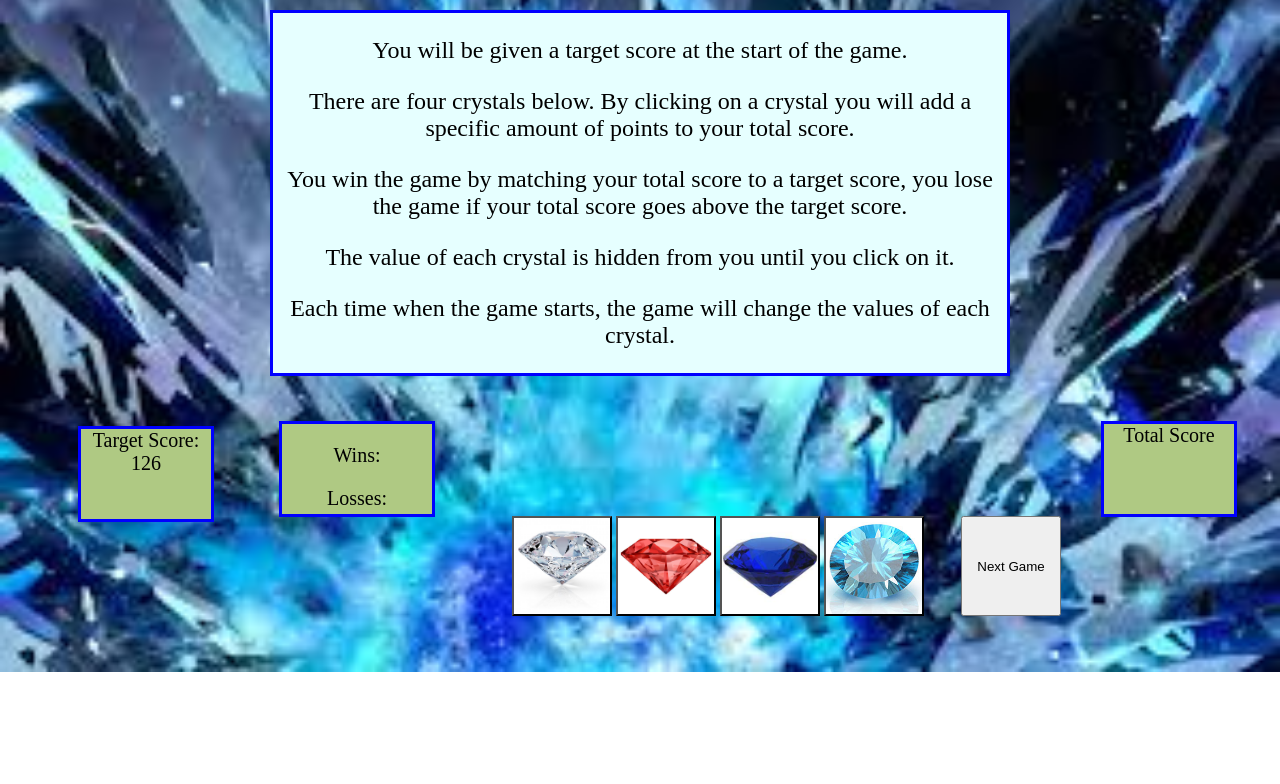
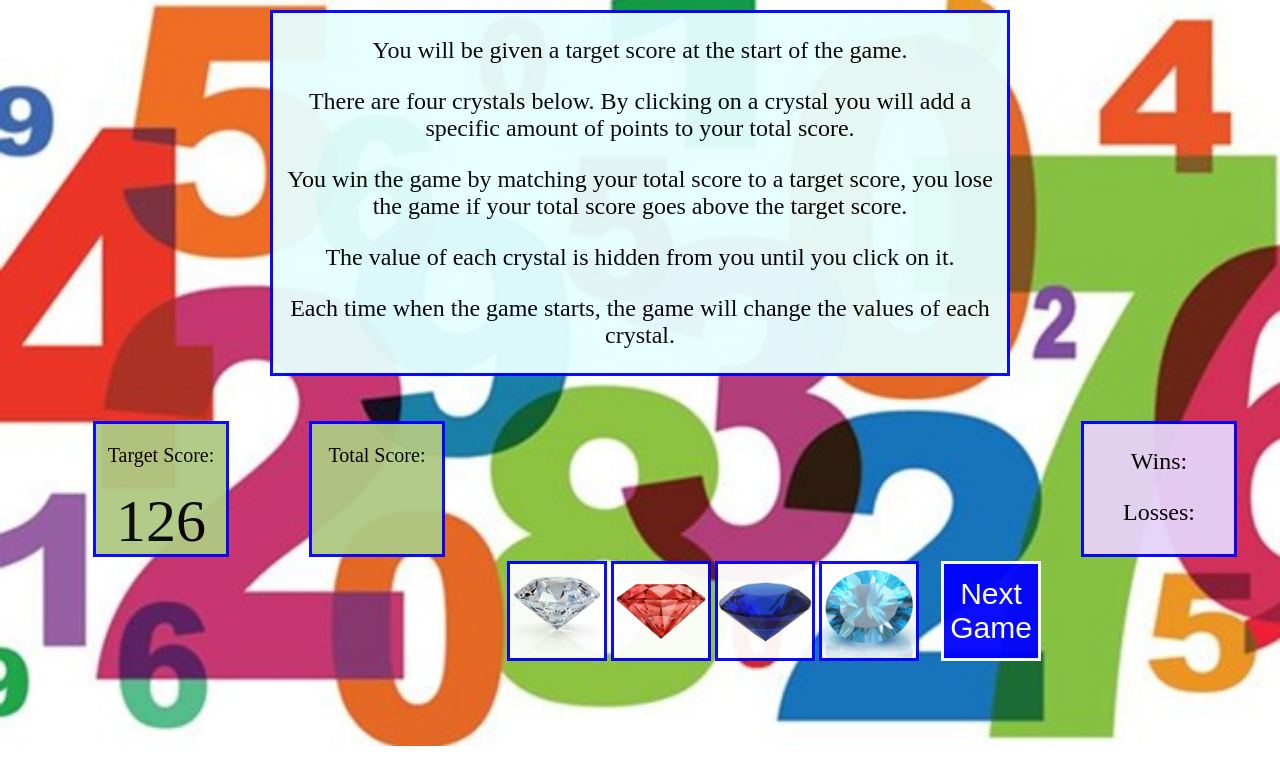
Before and after one commit to gsmaughan/week-4-game, a plain HTML site: page index.html in a window 1280 px wide. Drawn offline with nearby package versions, Linux system fonts and the light colour scheme.

Commit message:
final crystals

```diff
--- a/assets/css/style.css
+++ b/assets/css/style.css
@@ -24,19 +24,21 @@ header{
 	/*margin: 15px;*/
 }
 
-#targetScore{
-	height: 90px;
-	width: 130px;
+#record{
+	height: 130px;
+	width: 150px;
 	background-color:   #afc983;
 	float: left;
 	border: 3px solid blue;
-	margin: 25px;
+	margin: 20px 40px 20px 40px;
+	font-size: 24px;
+
 }
 #record{
-	height: 90px;
+	height: 130px;
 	width: 150px;
-	background-color:   #afc983;
-	float: left;
+	background-color: #e6d2f9;
+	float: right;
 	border: 3px solid blue;
 	margin: 20px 40px 20px 40px;
 }
@@ -45,7 +47,7 @@ header{
 	margin: 10px;
 	padding: 15px;
 	width: 100%;
-	height: 90px;
+	height: 135px;
 	font-size: 20px;
 	/*float: middle;*/
 }
@@ -57,6 +59,7 @@ header{
 	background-position: center;
     background-repeat: no-repeat;
     background-size: cover;
+    border: 3px solid blue;
 }
 #ruby{
 	background-image: url("../images/ruby.jpg");
@@ -65,6 +68,7 @@ header{
 	background-position: center;
     background-repeat: no-repeat;
     background-size: cover;
+    border: 3px solid blue;
 }
 #sapphire{
 	background-image: url("../images/sapphire.jpg");
@@ -73,6 +77,7 @@ header{
 	background-position: center;
     background-repeat: no-repeat;
     background-size: cover;
+    border: 3px solid blue;
 }
 #topaz{
 	background-image: url("../images/topaz.jpg");
@@ -81,12 +86,14 @@ header{
 	background-position: center;
     background-repeat: no-repeat;
     background-size: cover;
+    border: 3px solid blue;
 }
 #nextGame{
 	/*background-image: url("../images/topaz.jpg");*/
 	height: 100px;
 	width: 100px;
 	float: right;
+	border: 3px solid blue;
 	/*background-position: center;
     background-repeat: no-repeat;
     background-size: cover;*/
@@ -95,29 +102,49 @@ header{
 
 body{
 	text-align: center;
-	background-image: url("../images/wallpaper.jpg");
+	background-image: url("../images/numbers.jpg");
 	height: 100%;
 	background-position: center;
     background-repeat: no-repeat;
     background-size: cover;
+    opacity: 0.95;
 
 }
-#button{
-	width: 100px;
-	height: 100px;
-	margin: 20px;
-	font-size: 30px;
-	border-style: solid;
-	border-width: medium;
-	border-color: black;
-}
 
-#totalScore{
-	float: right;
-	height: 90px;
+
+#targetScore{
+	float: left;
+	height: 130px;
 	width: 130px;
 	background-color:   #afc983;
 	/*float: left;*/
 	border: 3px solid blue;
 	margin: 20px 40px 20px 40px;
 }
+
+#totalScore{
+	float: left;
+	height: 130px;
+	width: 130px;
+	background-color:   #afc983;
+	/*float: left;*/
+	border: 3px solid blue;
+	margin: 20px 40px 20px 40px;
+}
+
+#total{
+	font-size: 60px;
+	font-weight: thick;
+}
+
+#score{
+	font-size: 60px;
+}
+
+#nextGame{
+	background-color: blue;
+	color: white;
+	font-size: 30px;
+	text-align: center;
+	border: 3px solid white;
+}
--- a/assets/javascript/game.js
+++ b/assets/javascript/game.js
@@ -28,7 +28,7 @@ function reset(){
 	topaz = Math.floor(Math.random() * 12) + 1; // returns a number between 1 and 12
 	sapphire = Math.floor(Math.random() * 12) + 1; // returns a number between 1 and 12
 
-	$("#targetScore").text("Target Score: " + targetScore); //write target score in target score box. IT WORKS
+	$("#score").text(targetScore); //write target score in target score box. IT WORKS
 	//console.log(diamond); // check the value of diamond.  IT WORKS
 }
 
@@ -45,7 +45,7 @@ function reset(){
 
 $("#diamond").on("click", function(){
 	totalScore += diamond;
-	$("#totalScore").text("Total Score: " + totalScore);
+	$("#total").text(totalScore);
 	// console.log("Total Score: " + totalScore);
 	// console.log("Target Score: " + targetScore)
 		if(totalScore == targetScore){
@@ -64,7 +64,7 @@ $("#diamond").on("click", function(){
 
 $("#ruby").on("click", function(){
 	totalScore += ruby;
-	$("#totalScore").text("Total Score: " + totalScore);
+	$("#total").text(totalScore);
 	console.log(totalScore);
 		if(totalScore == targetScore){
 			wins++;
@@ -80,7 +80,7 @@ $("#ruby").on("click", function(){
 	});
 $("#topaz").on("click", function(){
 	totalScore += topaz;
-	$("#totalScore").text("Total Score: " + totalScore);
+	$("#total").text(totalScore);
 	console.log(totalScore);
 		if(totalScore == targetScore){
 			wins++;
@@ -96,7 +96,7 @@ $("#topaz").on("click", function(){
 	});
 $("#sapphire").on("click", function(){
 	totalScore += sapphire;
-	$("#totalScore").text("Total Score: " + totalScore);
+	$("#total").text(totalScore);
 	console.log(totalScore);
 		if(totalScore == targetScore){
 			wins++;
@@ -112,6 +112,7 @@ $("#sapphire").on("click", function(){
 	});
 $("#nextGame").on("click", function(){
 	totalScore = 0;
+	$("#total").text(totalScore);
 	reset();
 
 });
--- a/index.html
+++ b/index.html
@@ -29,14 +29,19 @@
 
  <div class="row" id="display">
 
-      <div class="col-lg-2" id="targetScore">Target Score:  </div>
-      <div class="col-lg-2" id="record">
+      <div class="col-lg-4" id="targetScore">
+				<p id="name">Target Score: </p>
+				<div id="score"></div>
+      </div>
+
+      <div class="col-lg-4" id="record">
              <!-- <p id="result">Good Luck.</p> -->
               <p id="wins">Wins:  </p>
               <p id="losses">Losses:  </p>
       </div>
-      <div class="col-lg-2" id="totalScore">Total Score
-      	<div id="total"></div>
+      <div class="col-lg-4" id="totalScore">
+      			<p id="name">Total Score:  </p>
+      			<div id="total"></div>
       </div>
 
 
```
Also changed, not shown: assets/images/numbers.jpg (added), 1 other file.
